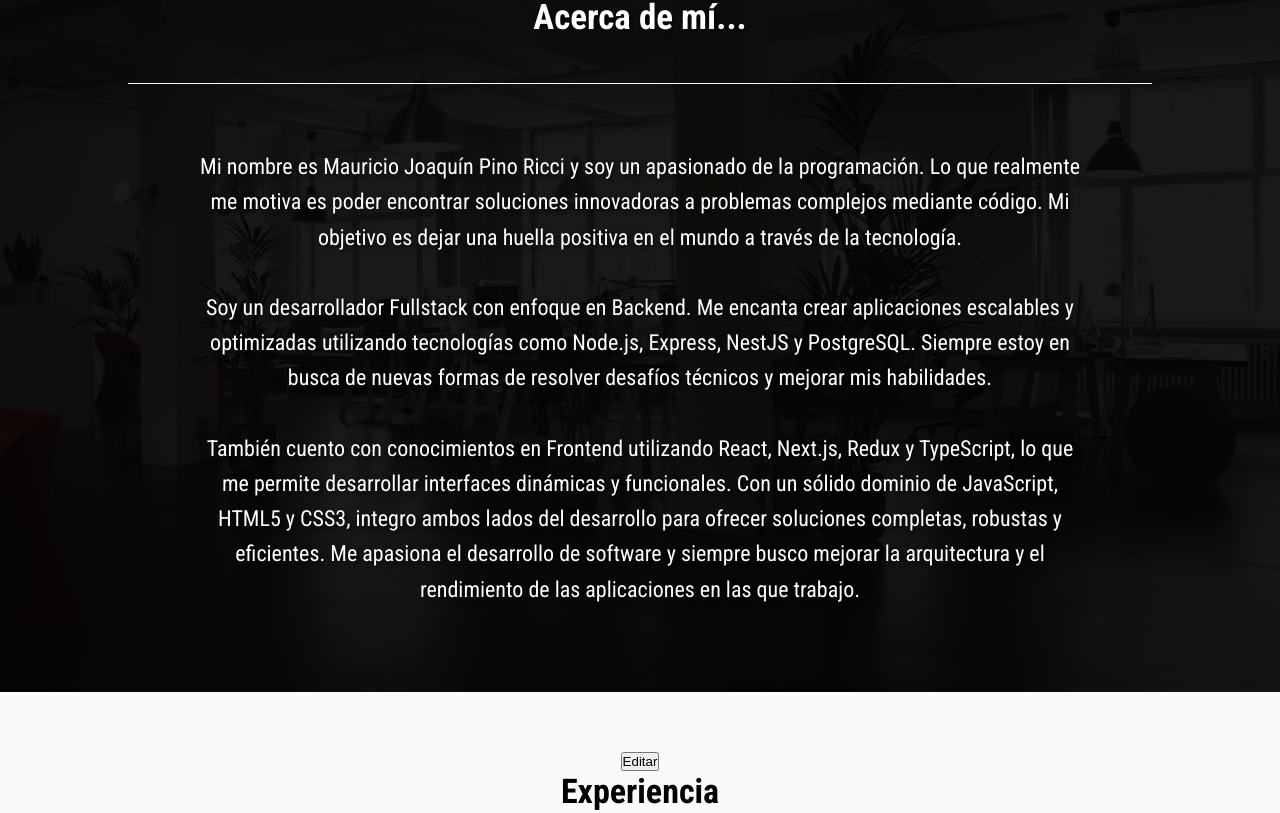
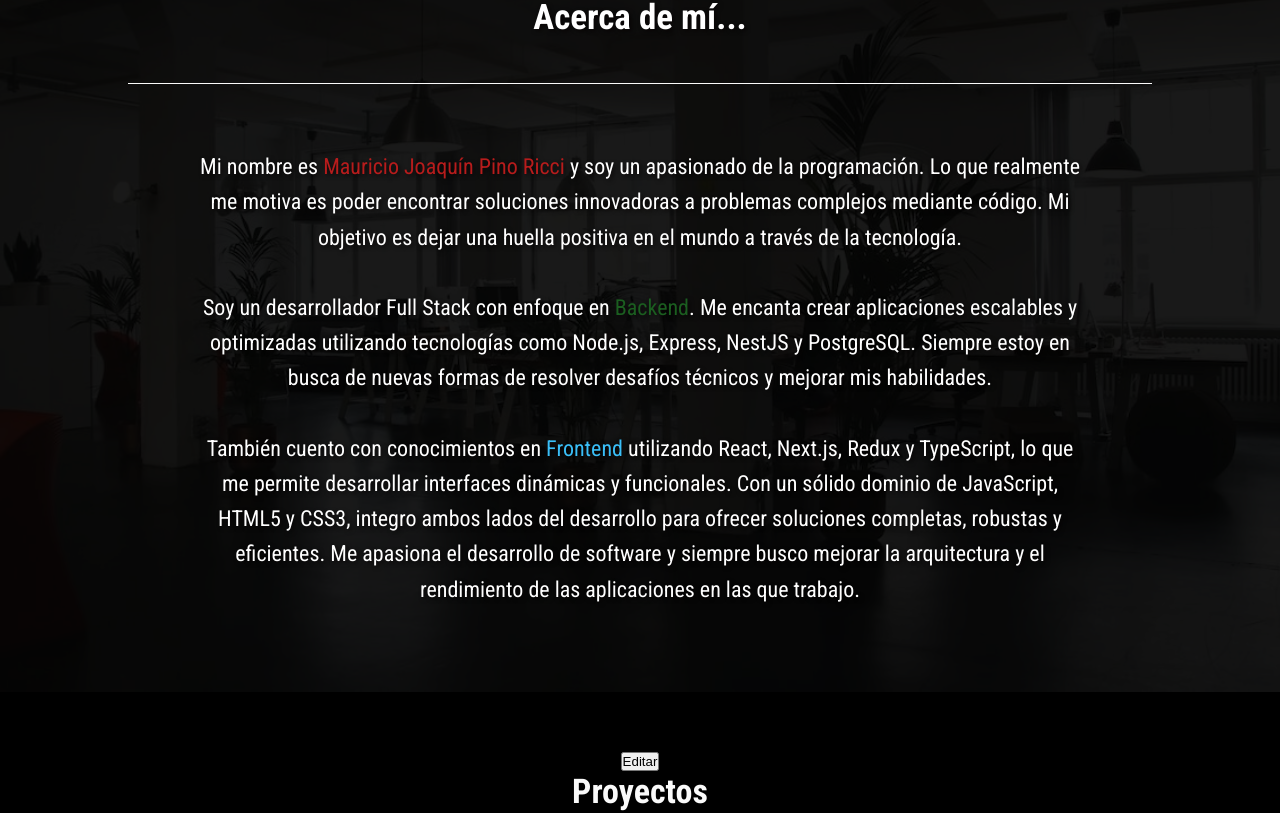
Before and after one commit to MauriPinoRicci/portfolio_front_end, a Next.js app: page / in a window 1280 px wide. Shown: the part 908-1721 px from the top of the page. Built offline with nearby package versions, Linux system fonts and the light colour scheme.

Commit message:
seguimos avanzando

```diff
--- a/src/app/page.tsx
+++ b/src/app/page.tsx
@@ -24,10 +24,10 @@ export default function HomePage() {
         <Navbar />
         <Header />
         <AcercaDeMi />
+        <Proyecto />
         <Experiencia />
         <Educacion />
         <CircleProgressBar percent={0} color={""} />
-        <Proyecto />
       </div>
       <Footer />
     </main>
--- a/src/components/AcercaDeMi/AcercaDeMi.module.css
+++ b/src/components/AcercaDeMi/AcercaDeMi.module.css
@@ -6,7 +6,7 @@
   align-items: center;
   height: 100vh; /* Use the complete window height */
   padding: 0; /* Remove padding */
-  background-image: url('/images/header.webp');
+  background-image: url("/images/header.webp");
   background-size: cover;
   background-position: center;
   background-repeat: no-repeat;
@@ -63,7 +63,6 @@
   text-shadow: 2px 2px 4px rgba(6, 2, 2, 0.7);
 }
 
-
 .white_divider {
   width: 80%;
   border-bottom: 1px solid #fafafa;
@@ -72,9 +71,60 @@
 
 .link {
   transition: all 0.4s ease-in-out;
+  color: #b71c1c;
+  font-weight: 100;
 }
 
 .link:hover {
   color: #833ab4;
   transform: scale(1.05);
 }
+
+.tech {
+  color: inherit;
+  transition: color 0.3s ease;
+}
+
+.nodejs:hover {
+  color: #68a063; /* Verde relacionado con Node.js */
+}
+
+.express:hover {
+  color: #808080; /* Gris oscuro para representar simplicidad pero visible en fondo oscuro */
+}
+
+.nextjs:hover {
+  color: #aaaaaa; /* Gris claro para mayor contraste y relacionado con su minimalismo */
+}
+
+.nestjs:hover {
+  color: #e0234e; /* Rojo relacionado con NestJS */
+}
+
+.postgresql:hover {
+  color: #336791; /* Azul de PostgreSQL */
+}
+
+.react:hover {
+  color: #61dafb; /* Azul claro de React */
+}
+
+.redux:hover {
+  color: #764abc; /* Morado de Redux */
+}
+
+.typescript:hover {
+  color: #007acc; /* Azul de TypeScript */
+}
+
+.javascript:hover {
+  color: #f7df1e; /* Amarillo de JavaScript */
+}
+
+.html5:hover {
+  color: #e44d26; /* Naranja de HTML5 */
+}
+
+.css3:hover {
+  color: #1572b6; /* Azul de CSS3 */
+}
--- a/src/components/AcercaDeMi/AcercaDeMi.tsx
+++ b/src/components/AcercaDeMi/AcercaDeMi.tsx
@@ -23,15 +23,34 @@ const AcercaDeMi = () => {
         la tecnología.
         <br />
         <br />
-        Soy un desarrollador Fullstack con enfoque en Backend. Me encanta crear
-        aplicaciones escalables y optimizadas utilizando tecnologías como
-        Node.js, Express, NestJS y PostgreSQL. Siempre estoy en busca de nuevas
-        formas de resolver desafíos técnicos y mejorar mis habilidades.
+        Soy un desarrollador Full Stack con enfoque en{" "}
+        <span style={{ color: "#1b5e20 " }}>Backend</span>. Me encanta crear
+        aplicaciones escalables y optimizadas utilizando tecnologías como{" "}
+        <span className={`${styles.tech} ${styles.nodejs}`}>Node.js</span>,{" "}
+        <span className={`${styles.tech} ${styles.express}`}>Express</span>,{" "}
+        <span className={`${styles.tech} ${styles.nestjs}`}>NestJS</span> y{" "}
+        <span className={`${styles.tech} ${styles.postgresql}`}>
+          PostgreSQL
+        </span>
+        . Siempre estoy en busca de nuevas formas de resolver desafíos técnicos
+        y mejorar mis habilidades.
         <br />
         <br />
-        También cuento con conocimientos en Frontend utilizando React, Next.js,
-        Redux y TypeScript, lo que me permite desarrollar interfaces dinámicas y
-        funcionales. Con un sólido dominio de JavaScript, HTML5 y CSS3, integro
+        También cuento con conocimientos en{" "}
+        <span style={{ color: "#3ABFF8" }}>Frontend</span> utilizando{" "}
+        <span className={`${styles.tech} ${styles.react}`}>React</span>,{" "}
+        <span className={`${styles.tech} ${styles.nextjs}`}>Next.js</span>,{" "}
+        <span className={`${styles.tech} ${styles.redux}`}>Redux</span> y{" "}
+        <span className={`${styles.tech} ${styles.typescript}`}>
+          TypeScript
+        </span>
+        , lo que me permite desarrollar interfaces dinámicas y funcionales. Con
+        un sólido dominio de{" "}
+        <span className={`${styles.tech} ${styles.javascript}`}>
+          JavaScript
+        </span>
+        , <span className={`${styles.tech} ${styles.html5}`}>HTML5</span> y{" "}
+        <span className={`${styles.tech} ${styles.css3}`}>CSS3</span>, integro
         ambos lados del desarrollo para ofrecer soluciones completas, robustas y
         eficientes. Me apasiona el desarrollo de software y siempre busco
         mejorar la arquitectura y el rendimiento de las aplicaciones en las que
```
